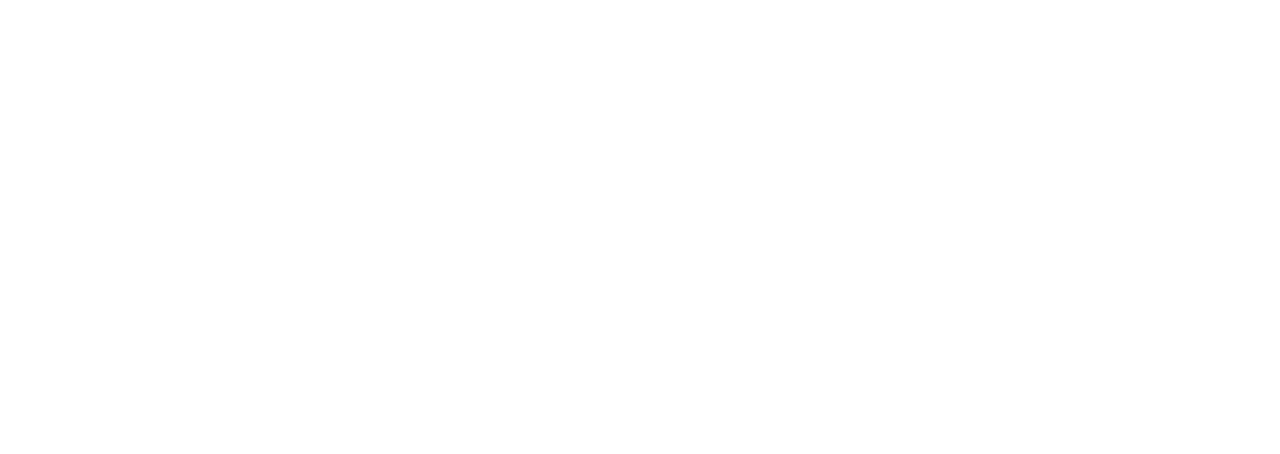
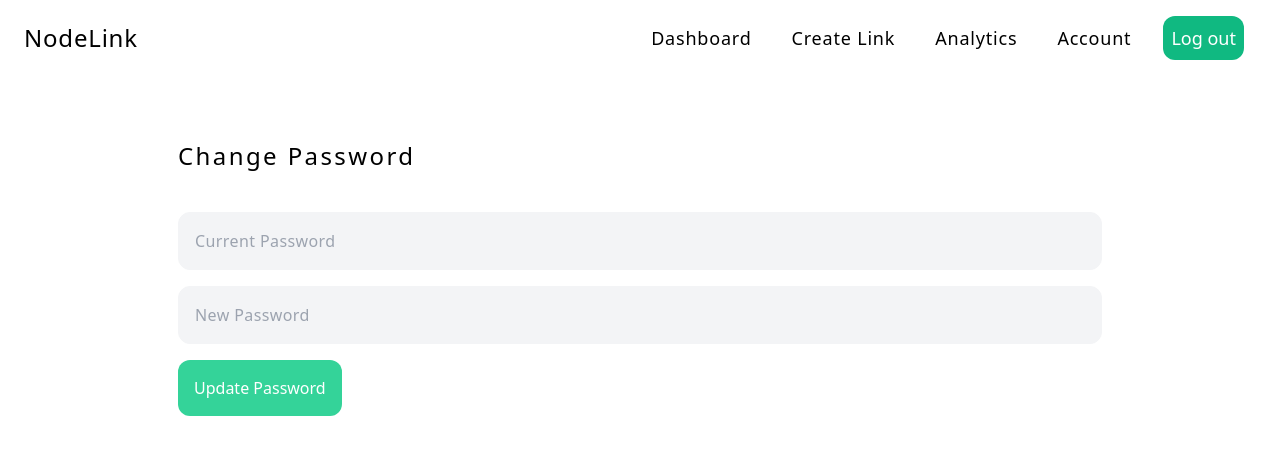
Before and after one commit to arpanneupane19/NodeLink, a React (Create React App) app in the folder client/: page /change-password in a window 1280 px wide. Shown: the top 454 px of the page. Built offline with nearby package versions, Linux system fonts and the light colour scheme; no server answers.

Commit message:
added change password page

```diff
--- a/client/src/pages/ChangePassword.js
+++ b/client/src/pages/ChangePassword.js
@@ -1,7 +1,135 @@
-import React from "react";
+import React, { useState, useEffect } from "react";
+import { Redirect, Link } from "react-router-dom";
+import axios from "axios";
+import { LoggedInNavbar } from "../components/Navbar";
 
 function ChangePassword() {
-  return <div></div>;
+  const [loggedIn, setLoggedIn] = useState(true);
+  const [currentPassword, setCurrentPassword] = useState("");
+  const [newPassword, setNewPassword] = useState("");
+  const [passwordUpdated, setPasswordUpdated] = useState(false);
+  const [currentPasswordMatch, setCurrentPasswordMatch] = useState(true);
+
+  useEffect(() => {
+    axios
+      .get("/api/change-password", {
+        headers: {
+          "x-access-token": localStorage.getItem("token"),
+        },
+      })
+      .then((response) => {
+        if (response.data.message !== "Logged in") {
+          setLoggedIn(false);
+        }
+      });
+  }, []);
+
+  if (!loggedIn) {
+    localStorage.removeItem("token");
+    return <Redirect to="/login" />;
+  }
+
+  const sendPostReq = (event) => {
+    event.preventDefault();
+    setPasswordUpdated(false);
+    setCurrentPasswordMatch(true);
+
+    const data = {
+      currentPassword: currentPassword,
+      newPassword: newPassword,
+    };
+
+    axios
+      .post(
+        "/api/change-password",
+        { data },
+        {
+          headers: {
+            "x-access-token": localStorage.getItem("token"),
+          },
+        }
+      )
+      .then((response) => {
+        if (response.data.message !== "Logged in") {
+          setLoggedIn(false);
+        }
+
+        if (response.data.passwordUpdated) {
+          setPasswordUpdated(true);
+          setCurrentPassword("");
+          setNewPassword("");
+        }
+
+        if (response.data.passwordUpdated === false) {
+          setCurrentPasswordMatch(false);
+          setCurrentPassword("");
+          setNewPassword("");
+        }
+      });
+  };
+
+  return (
+    <div className="font-sans antialiased bg-white">
+      <LoggedInNavbar />
+      <div className="flex flex-col justify-center items-center md:mt-16 mt-12 mx-6">
+        <div className="form md:w-3/4 w-full">
+          <div className="tracking-wider mb-10">
+            <h1 className="text-2xl tracking-widest mb-2">Change Password</h1>
+            {passwordUpdated ? (
+              <div className="flex flex-col">
+                <span>Your password has successfully been updated!</span>
+                <Link to="/account" className="mt-2 text-blue-500">
+                  Back to account
+                </Link>
+              </div>
+            ) : (
+              <></>
+            )}
+            {!currentPasswordMatch ? (
+              <>
+                <span>
+                  Current password is invalid. Please enter in the correct
+                  current password to proceed.
+                </span>
+              </>
+            ) : (
+              <></>
+            )}
+          </div>
+          <form onSubmit={sendPostReq}>
+            <input
+              type="password"
+              min="8"
+              placeholder="Current Password"
+              name="current-password"
+              id="current-password"
+              onChange={(e) => setCurrentPassword(e.target.value)}
+              value={currentPassword}
+              className="w-full p-4 border border-gray-100 bg-gray-100 rounded-xl focus:border-gray-100 focus:outline-none focus:bg-white tracking-wide mb-4"
+              required
+            />
+            <input
+              type="password"
+              min="8"
+              placeholder="New Password"
+              name="new-password"
+              id="new-password"
+              onChange={(e) => setNewPassword(e.target.value)}
+              value={newPassword}
+              className="w-full p-4 border border-gray-100 bg-gray-100 rounded-xl focus:border-gray-100 focus:outline-none focus:bg-white tracking-wide mb-4"
+              required
+            />
+            <button
+              type="submit"
+              className="p-4 bg-green-400 text-white rounded-xl"
+            >
+              Update Password
+            </button>
+          </form>
+        </div>
+      </div>
+    </div>
+  );
 }
 
 export default ChangePassword;
```
